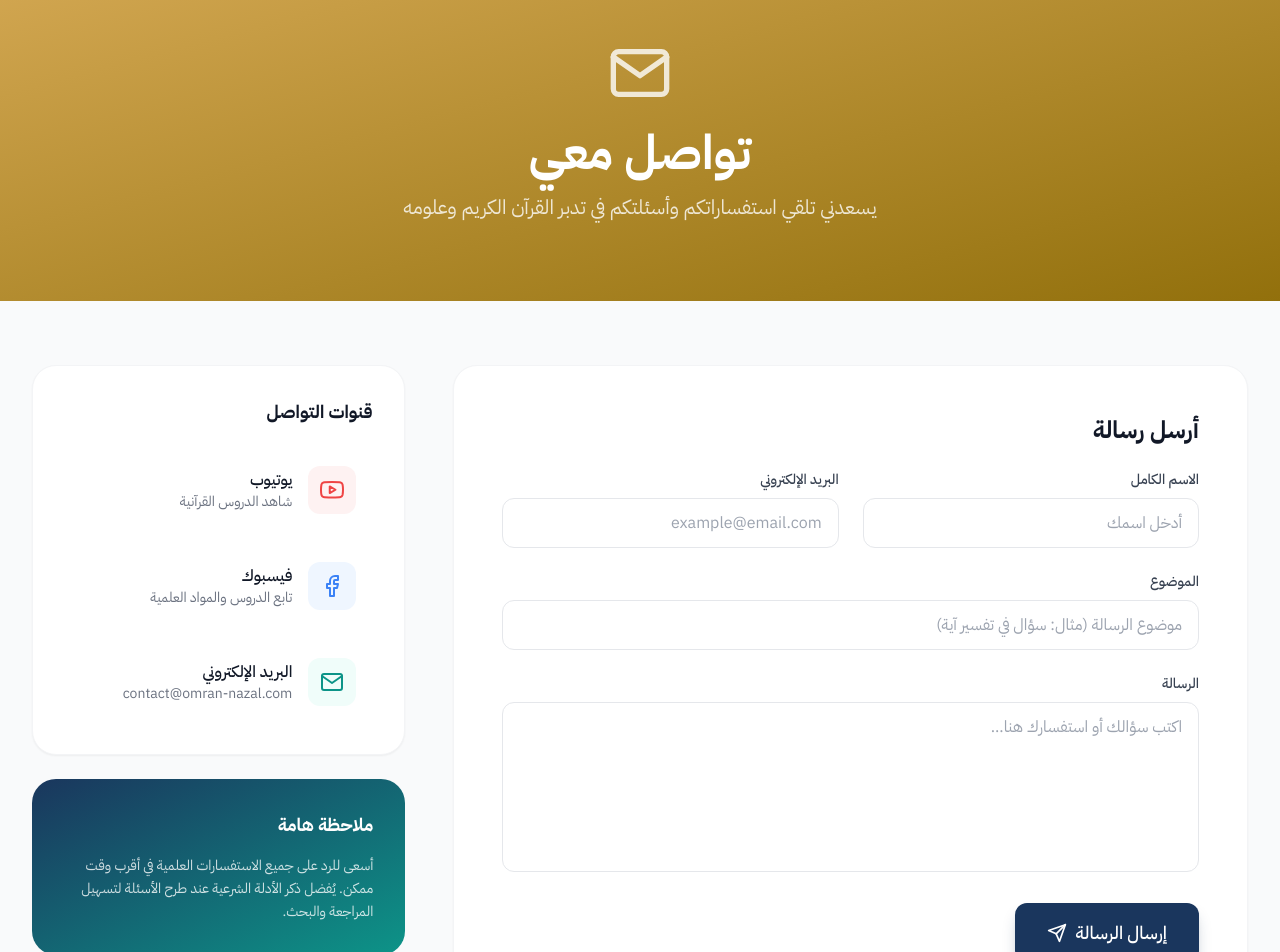
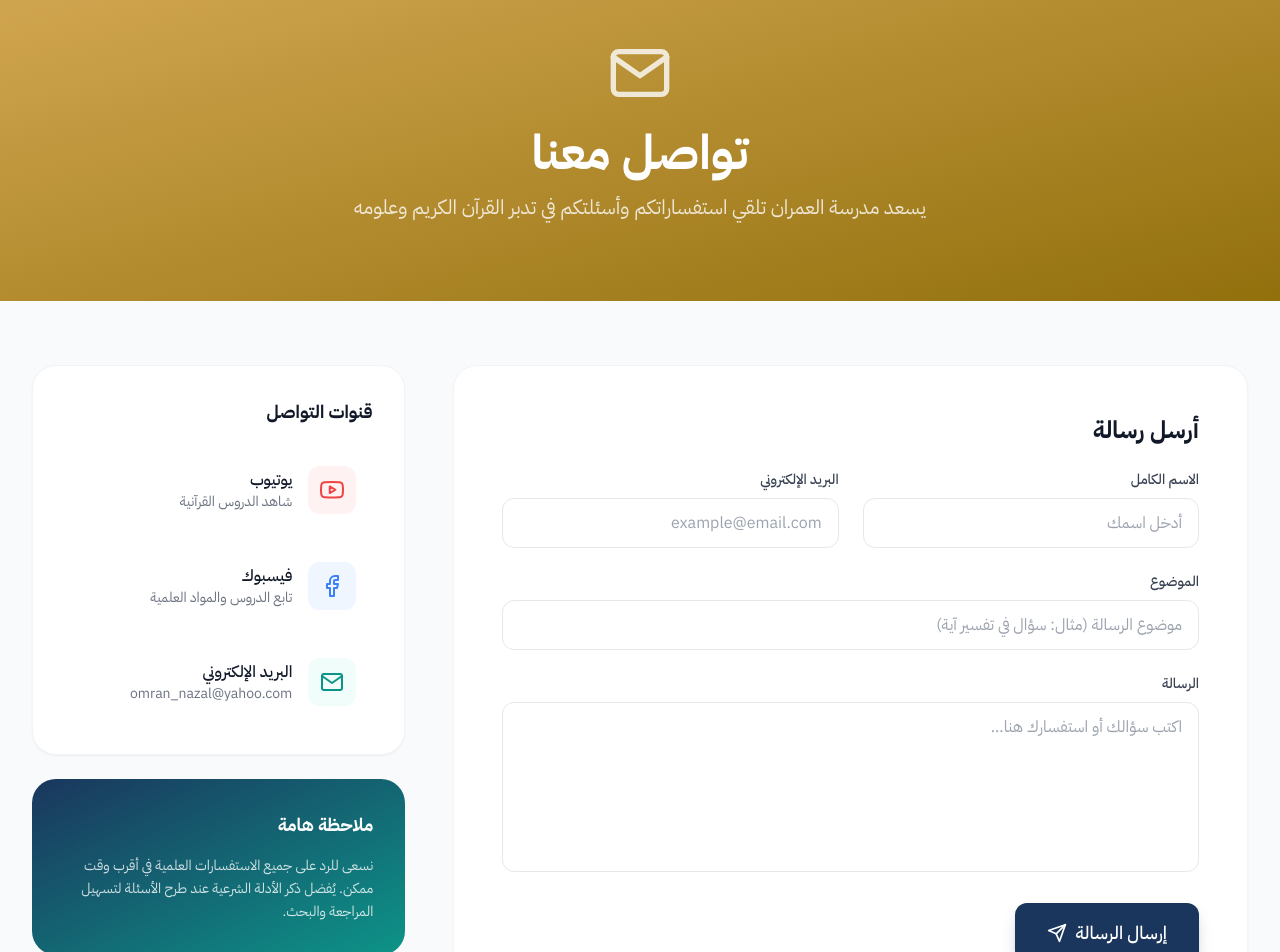
Before and after one commit to Mode2094/omran, a Next.js app: page /contact in a window 1280 px wide. Shown: the part 120-1072 px from the top of the page. Built offline with nearby package versions, Linux system fonts and the light colour scheme.

Commit message:
إزالة جميع الأفعال الانانية - نسبة الفعل الى مدرسة العمران

```diff
--- a/src/app/contact/page.tsx
+++ b/src/app/contact/page.tsx
@@ -41,9 +41,9 @@ export default function ContactPage() {
           <div className="max-w-7xl mx-auto px-4 sm:px-6 lg:px-8 text-center">
             <motion.div initial={{ opacity: 0, y: 30 }} animate={{ opacity: 1, y: 0 }}>
               <FiMail className="w-16 h-16 mx-auto mb-6 opacity-80" />
-              <h1 className="text-4xl md:text-5xl font-bold mb-4">تواصل معي</h1>
+              <h1 className="text-4xl md:text-5xl font-bold mb-4">تواصل معنا</h1>
               <p className="text-xl text-white/80 max-w-2xl mx-auto">
-                يسعدني تلقي استفساراتكم وأسئلتكم في تدبر القرآن الكريم وعلومه
+                يسعد مدرسة العمران تلقي استفساراتكم وأسئلتكم في تدبر القرآن الكريم وعلومه
               </p>
             </motion.div>
           </div>
@@ -64,7 +64,7 @@ export default function ContactPage() {
                       <FiCheck className="w-10 h-10 text-green-500" />
                     </div>
                     <h3 className="text-2xl font-bold text-gray-900 mb-2">تم إرسال رسالتك بنجاح!</h3>
-                    <p className="text-gray-500">سأرد عليك في أقرب وقت ممكن إن شاء الله</p>
+                    <p className="text-gray-500">سنرد عليك في أقرب وقت ممكن إن شاء الله</p>
                     <Button variant="primary" className="mt-8" onClick={() => setSent(false)}>
                       إرسال رسالة أخرى
                     </Button>
@@ -155,7 +155,7 @@ export default function ContactPage() {
                     </div>
                     <div>
                       <p className="font-medium text-gray-900">البريد الإلكتروني</p>
-                      <p className="text-sm text-gray-500">contact@omran-nazal.com</p>
+                      <p className="text-sm text-gray-500">omran_nazal@yahoo.com</p>
                     </div>
                   </div>
                 </div>
@@ -164,7 +164,7 @@ export default function ContactPage() {
               <div className="bg-gradient-to-br from-primary-500 to-accent-500 rounded-3xl p-8 text-white">
                 <h3 className="font-bold text-lg mb-4">ملاحظة هامة</h3>
                 <p className="text-white/80 text-sm leading-relaxed">
-                  أسعى للرد على جميع الاستفسارات العلمية في أقرب وقت ممكن. يُفضل ذكر الأدلة الشرعية عند طرح الأسئلة لتسهيل المراجعة والبحث.
+                  نسعى للرد على جميع الاستفسارات العلمية في أقرب وقت ممكن. يُفضل ذكر الأدلة الشرعية عند طرح الأسئلة لتسهيل المراجعة والبحث.
                 </p>
               </div>
             </motion.div>
```
